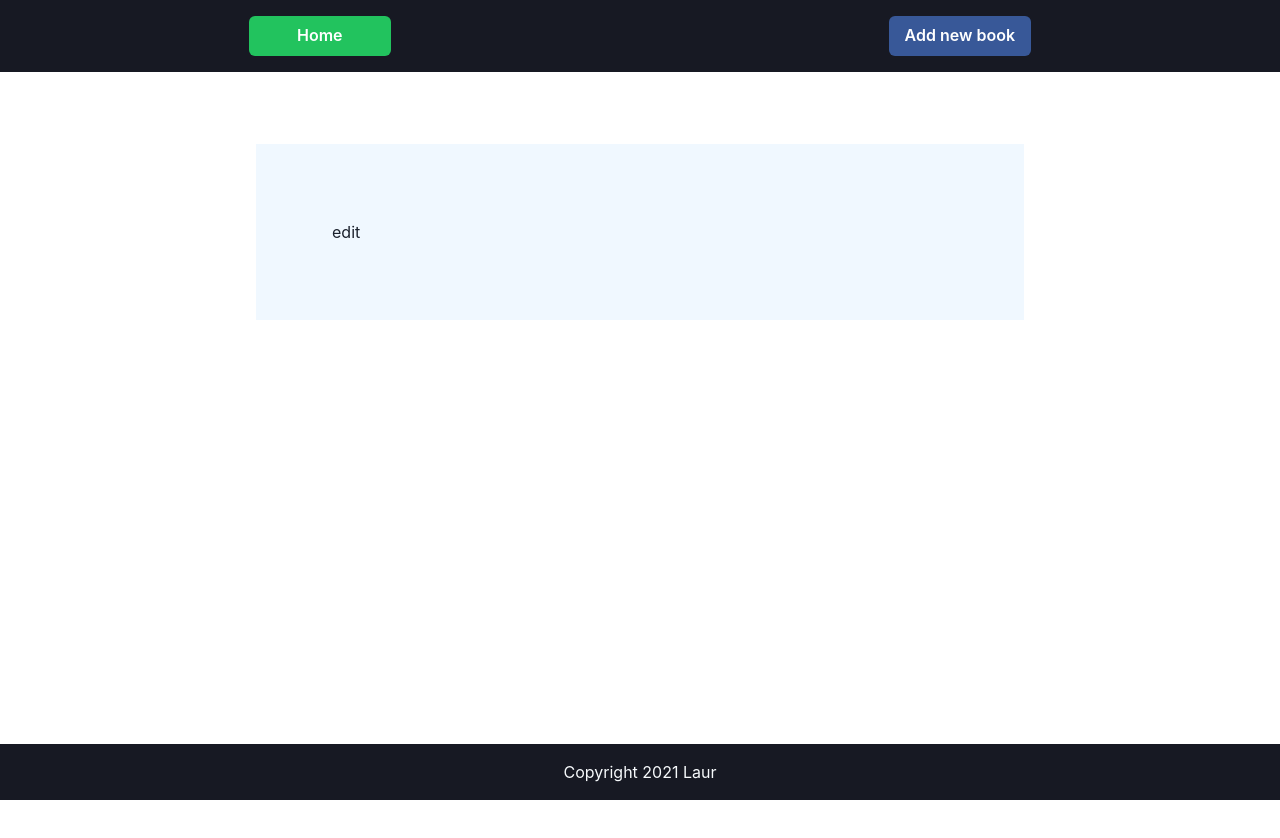
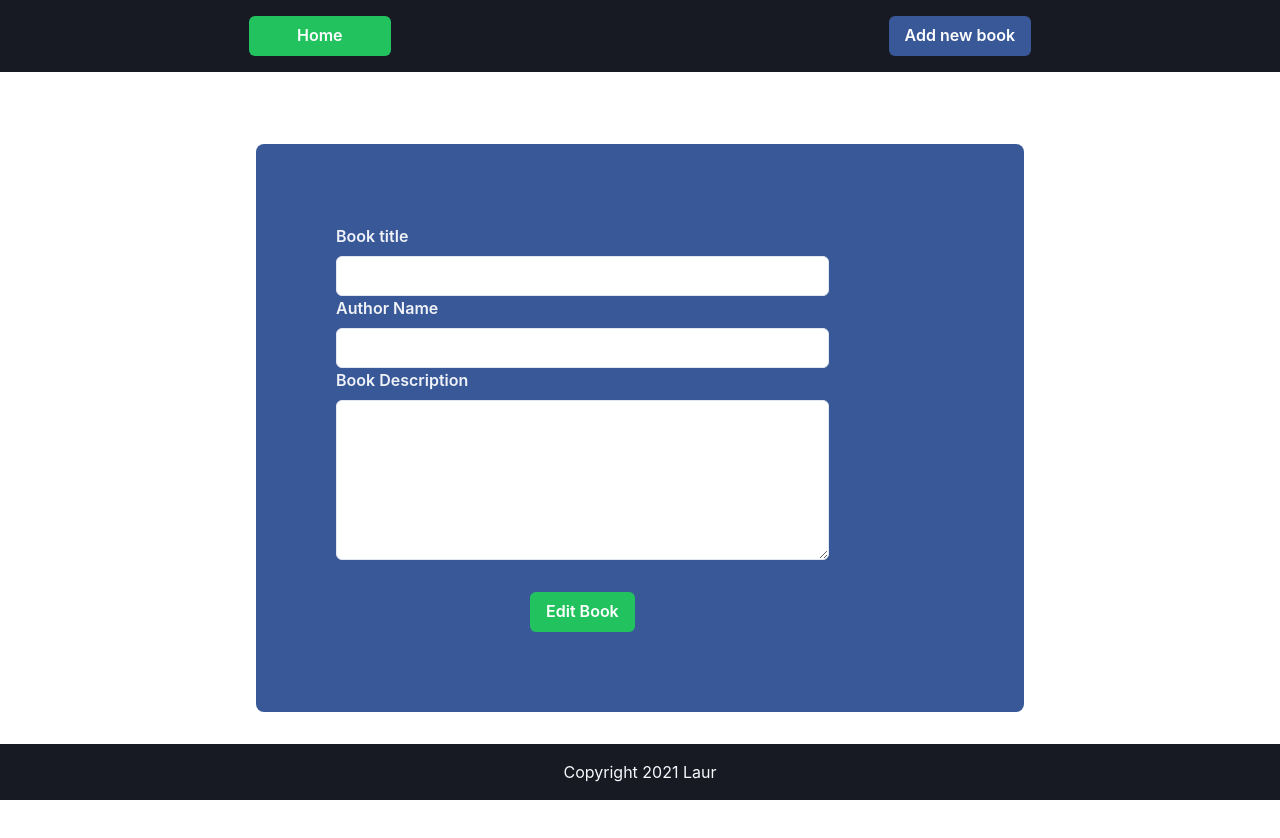
Before and after one commit to laur80/bookstore, a Next.js app: page /edit/1 in a window 1280 px wide. Shown: the top 838 px of the page. Before the commit the page ends 800 px from the top, so only its background shows below. Built offline with nearby package versions, Linux system fonts and the light colour scheme; no server answers.

Commit message:
edit book

```diff
--- a/pages/edit/[id].js
+++ b/pages/edit/[id].js
@@ -1,11 +1,136 @@
+import { useState, useEffect } from 'react';
+import { useQuery} from 'react-query';
+import { useRouter} from 'next/router';
+import { useFormik } from 'formik';
+import axios from 'axios';
 import { Input,FormControl, FormLabel,Textarea,Button,Center, Stack,Form,Wrap} from "@chakra-ui/react";
 
 
-const edit = () => {
-   return (
-      <Wrap bg='aliceblue' my='36' w='60%' mx='auto' p='5rem'>
-      edit</Wrap>
-     );
+export async function getServerSideProps(context) {
+
+   const id = context.params.id.toString();
+
+   if (!id) {
+      return {
+        notFound: true,
+      }
+    }
+
+   return {
+      props:{id}
+   }
 }
 
-export default edit;
+
+export default function newBook ({id}) {
+   const router = useRouter();
+
+   const url =`/api/books/${id}`;
+
+   async function  fetchBook(){
+      let res = await fetch(url)
+    //   console.log('in',bk.data);
+    const bk= await res.json();
+    const books = {title: bk.data.title,
+      author:bk.data.author,
+      description:bk.data.description }
+      return books
+   }
+
+   const{data,isPreviousData, status} = useQuery(['book'], fetchBook, {
+    keepPreviousData: true
+  } );
+  let tit=[]
+  const [state, setState] = useState(tit)
+    if(status=== 'success') {
+      tit.push(data.title, data.author,data.description)
+    }
+    console.log(state);
+   const validate = values => {
+      const errors = {}
+
+      if (!values.title) {
+         errors.title = 'Title is required';
+     }
+     if (!values.author) {
+      errors.author = 'Author is required';
+  }
+     if (!values.description) {
+      errors.description = 'Description is required';
+     }
+
+      return errors
+    }
+
+
+    const formik = useFormik({
+      initialValues: {
+        title: state[0],
+        author: state[1],
+        description: state[2],
+      },
+      validate,
+      onSubmit: async(values) =>{
+         // const url ='/api/books';
+         await axios.put(url,values)
+         router.push("/");
+       }
+    });
+
+    return (
+       <Wrap bg='#385898' my='36' w='60%' mx='auto' p='5rem' borderRadius='lg'>
+            <Stack mx='auto' w='80%'>
+                  <form onSubmit={formik.handleSubmit}>
+                  <FormLabel htmlFor="title" color='whiteAlpha.900'>Book title</FormLabel>
+                  <Input
+                     bg='white'
+                     id="title"
+                     name="title"
+                     type="text"
+                     onChange={formik.handleChange}
+                     onBlur={formik.handleBlur}
+                     value={formik.values.title}
+                  />
+                  {formik.touched.title && formik.errors.title ? (
+                     <div>{formik.errors.title}</div>
+                  ) : null}
+
+                  <FormLabel htmlFor="author" color='whiteAlpha.900'>Author Name</FormLabel>
+                  <Input
+                     bg='white'
+                     id="author"
+                     name="author"
+                     type="text"
+                     onChange={formik.handleChange}
+                     onBlur={formik.handleBlur}
+                     value={formik.values.author}
+                  />
+                  {formik.touched.author && formik.errors.author ? (
+                     <div>{formik.errors.author}</div>
+                  ) : null}
+
+                  <FormLabel htmlFor="description" color='whiteAlpha.900'>Book Description</FormLabel>
+                  <Textarea
+                     mb='8'
+                     h='40'
+                     p='2'
+                     bg='white'
+                     id="description"
+                     name="description"
+                     type="description"
+                     onChange={formik.handleChange}
+                     onBlur={formik.handleBlur}
+                     value={formik.values.description}
+                  />
+                  {formik.touched.description && formik.errors.description ? (
+                     <div>{formik.errors.description}</div>
+                  ) : null}
+                  <Center>
+                     <Button colorScheme="whatsapp" type="submit">Edit Book</Button>
+                  </Center>
+
+               </form>
+            </Stack>
+      </Wrap>
+      )
+}
--- a/styles/globals.css
+++ b/styles/globals.css
@@ -9,6 +9,7 @@
  #card {
    flex: 1 1 15rem;
  max-width: 20rem;
+ margin-top: 2rem;
  margin-left: auto;
  margin-right: auto;
  background-color: aliceblue;
```
Also changed, not shown: pages/delete/[id].js (+15 -17 lines).
